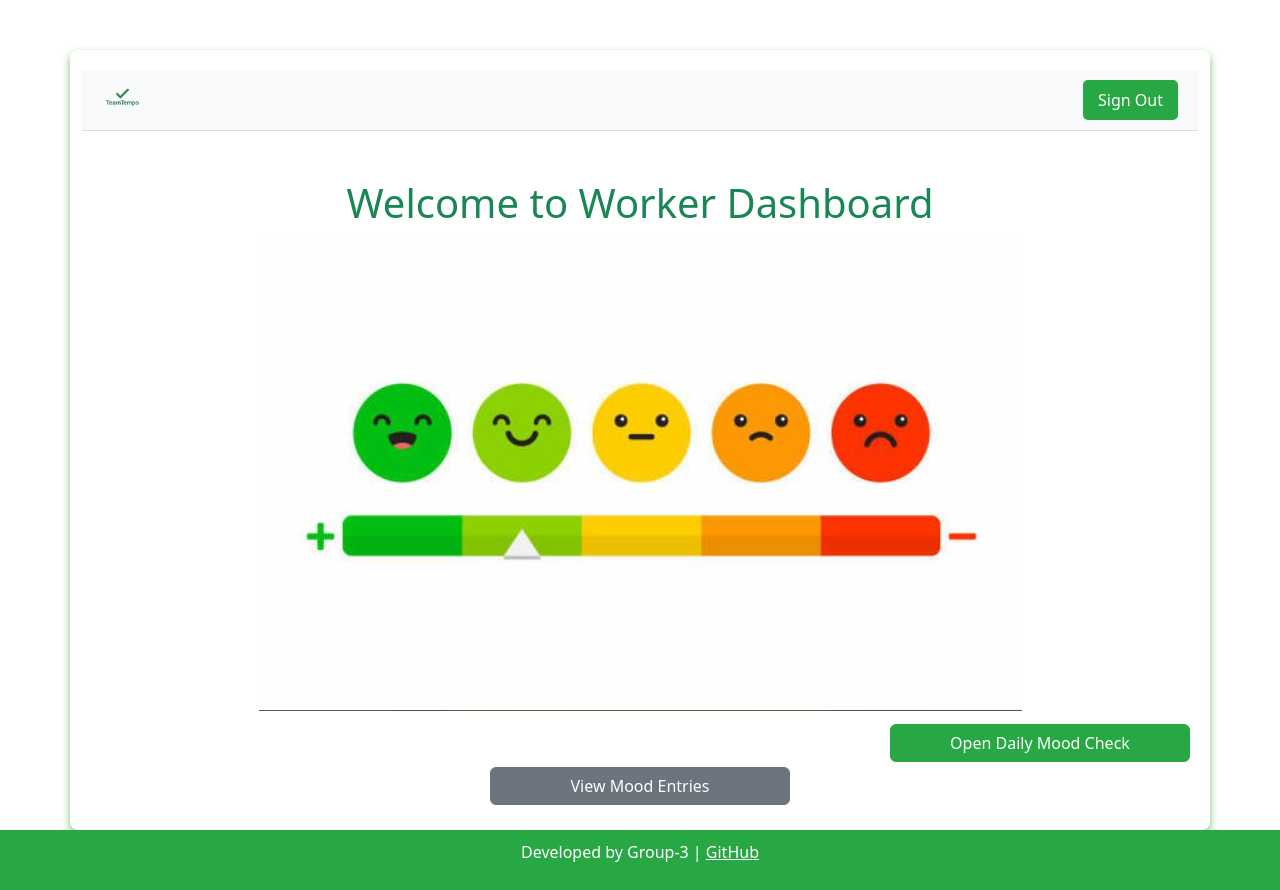
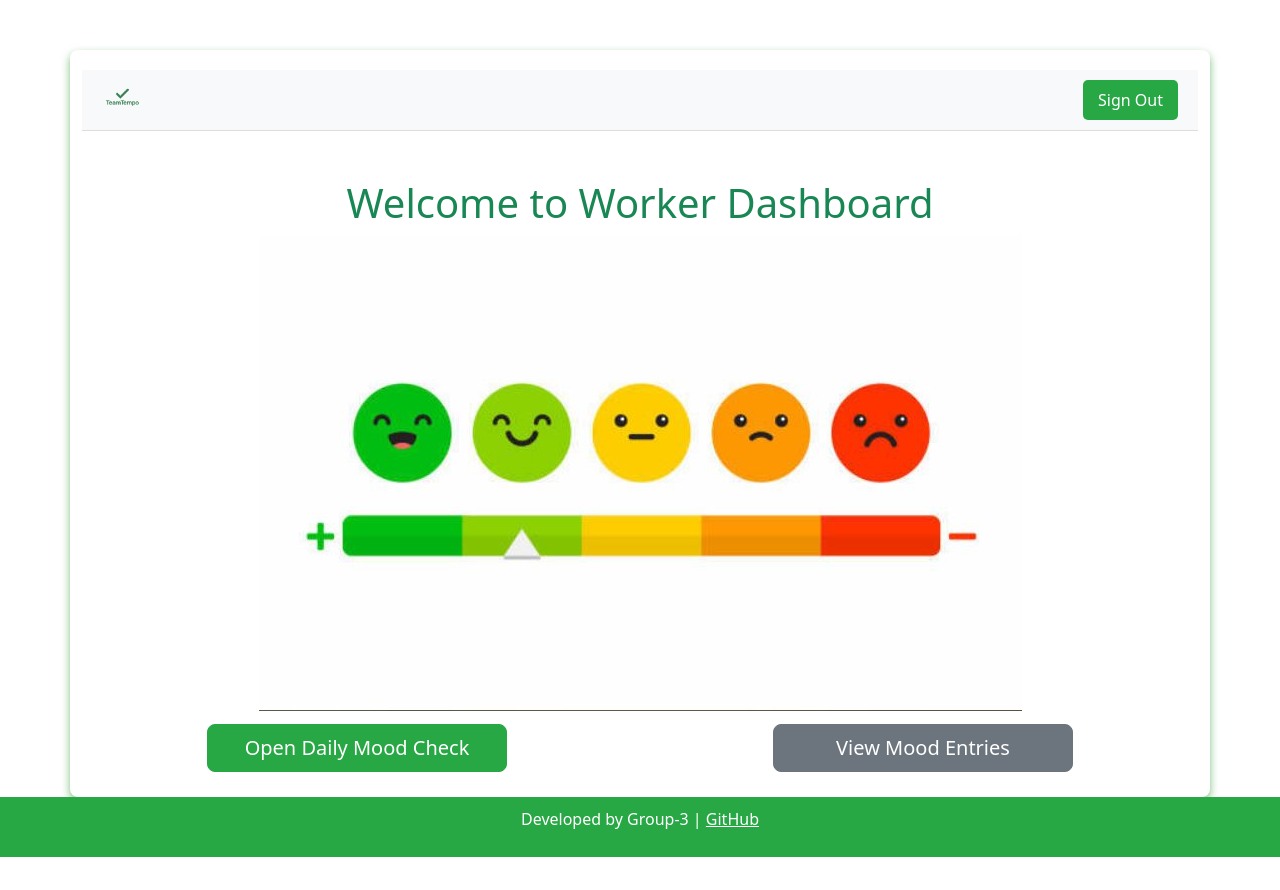
Before and after one commit to Diana-Khalina/TeamTempo, a React (Create React App) app in the folder client/: page /worker-dashboard in a window 1280 px wide. After the commit the page ends 857 px from the top, so only its background shows below. Built offline with nearby package versions, Linux system fonts and the light colour scheme.

Commit message:
update buttons

```diff
--- a/client/src/pages/WorkerDashboard.jsx
+++ b/client/src/pages/WorkerDashboard.jsx
@@ -47,18 +47,20 @@
                 <h1 className="text-success">Welcome to Worker Dashboard</h1>
                 <img src={logoOne} alt="Logo" className="img-fluid mb-2 " />
             </div>
+            <div className="d-flex justify-content-center gap-3">
                 <button
-                className="btn btn-primary me-2"
+                    className="btn btn-lg btn-primary"
                     onClick={() => setShowMoodForm(!showMoodForm)}
                 >
                     {showMoodForm ? 'Close Daily Mood Check' : 'Open Daily Mood Check'}
                 </button>
                 <button
-                className="btn btn-secondary"
+                    className="btn btn-lg btn-secondary"
                     onClick={handleShowEntries}
                 >
                     {showMoodEntries ? 'Close Mood Entries' : 'View Mood Entries'}
                 </button>
+            </div>
 
             {showMoodForm && <DailyMoodForm onClose={() => setShowMoodForm(false)} />}
 
```
Lines whose indentation alone changed are shown as unchanged.
